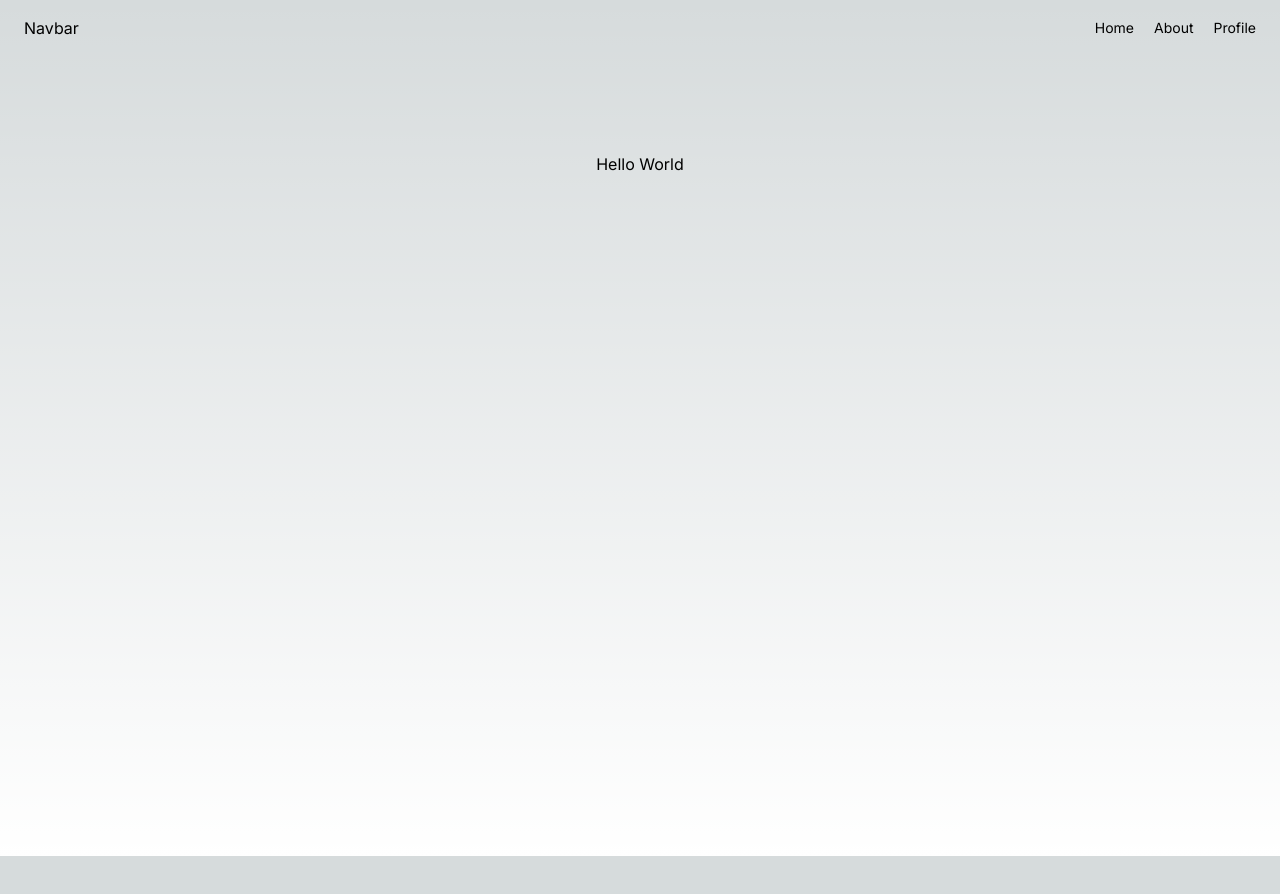
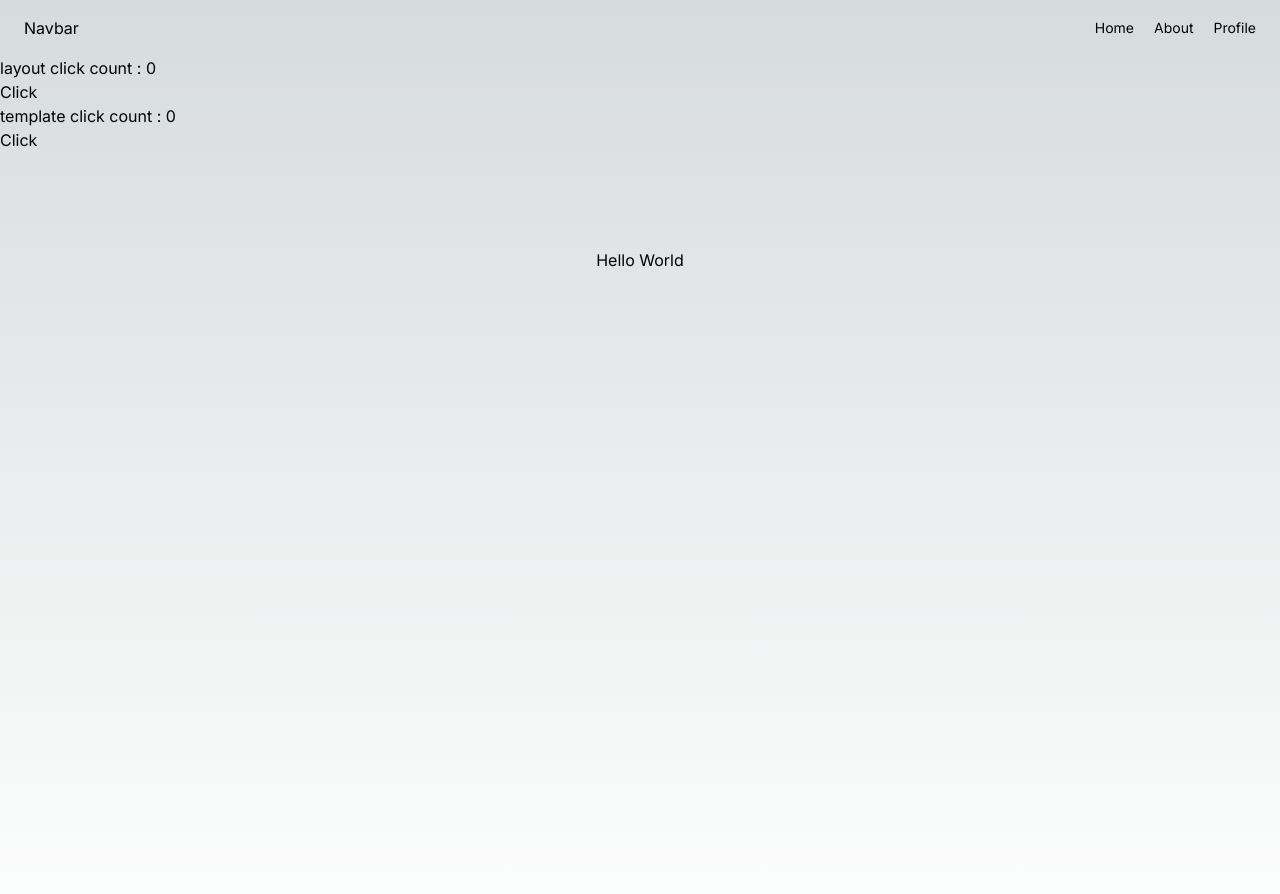
Before and after one commit to hikmahabdillah/next-app-router, a Next.js app: page / in a window 1280 px wide. Shown: the top 894 px of the page. Before the commit the page ends 856 px from the top, so only its background shows below. Built offline with nearby package versions, Linux system fonts and the light colour scheme.

Commit message:
try to implementation templating and compare usage of useState in template and layout

```diff
--- a/src/app/layout.tsx
+++ b/src/app/layout.tsx
@@ -1,3 +1,5 @@
+"use client";
+import { useState } from "react";
 import type { Metadata } from "next";
 import { Inter } from "next/font/google";
 import "./globals.css";
@@ -5,20 +7,24 @@ import Navbar from "./navbar";
 
 const inter = Inter({ subsets: ["latin"] });
 
-export const metadata: Metadata = {
-  title: "Create Next App",
-  description: "Generated by create next app",
-};
+// export const metadata: Metadata = {
+//   title: "Create Next App",
+//   description: "Generated by create next app",
+// };
 
 export default function RootLayout({
   children,
 }: Readonly<{
   children: React.ReactNode;
 }>) {
+  const [state, setState] = useState(0);
+
   return (
     <html lang="en">
       <body className={inter.className}>
         <Navbar/>
+        <p>layout click count : {state}</p>
+        <button onClick={() => setState(state + 1)}>Click</button>
         {children}
       </body>
     </html>
--- /dev/null
+++ b/src/app/template.tsx
@@ -0,0 +1,13 @@
+"use client";
+import { useState } from "react";
+
+export default function Template({ children }: { children: React.ReactNode }) {
+  const [state, setState] = useState(0);
+  return (
+    <div>
+      <p>template click count : {state}</p>
+      <button onClick={() => setState(state + 1)}>Click</button>
+      {children}
+    </div>
+  );
+}
```
